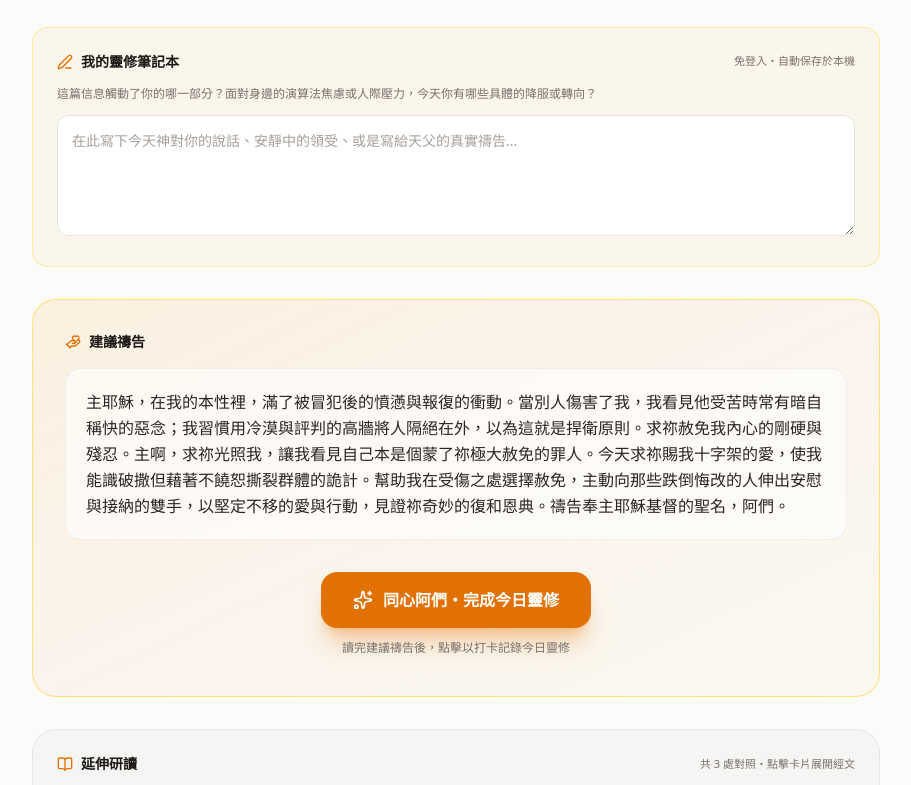
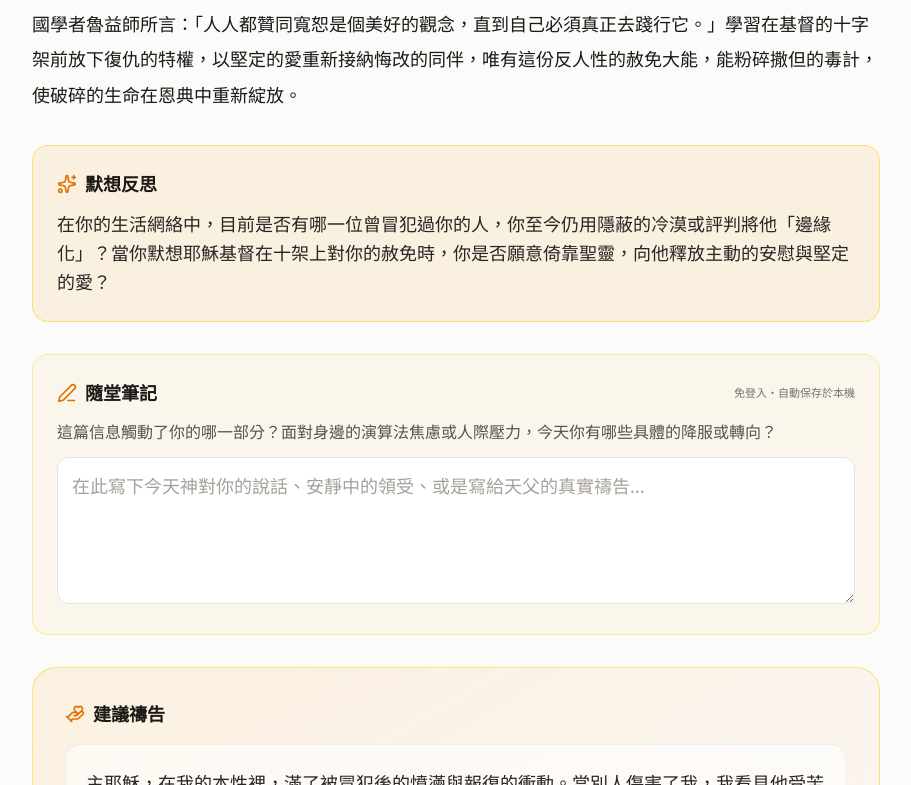
Before and after one commit to TychicusAI/QT-with-Tychicus, a Next.js app: page /devotional/youth/2026-09-14/fri in a window 1280 px wide. Shown: the part 1775-2560 px from the top of the page, without its empty margins (184-1095 px from the left). Built offline with nearby package versions, Linux system fonts and the light colour scheme.

Commit message:
style: enlarge section titles to medium size and set default content font size to medium

```diff
--- a/src/components/DevotionalReader.tsx
+++ b/src/components/DevotionalReader.tsx
@@ -30,8 +30,24 @@ interface DevotionalReaderProps {
 }
 
 export function DevotionalReader({ week, day }: DevotionalReaderProps) {
-  const [fontSize, setFontSize] = useState<"normal" | "large" | "xlarge">("normal");
+  const [fontSize, setFontSize] = useState<"normal" | "large" | "xlarge">("large");
   const [isShareModalOpen, setIsShareModalOpen] = useState(false);
+
+  React.useEffect(() => {
+    try {
+      const saved = localStorage.getItem("qt_font_size");
+      if (saved === "normal" || saved === "large" || saved === "xlarge") {
+        setFontSize(saved);
+      }
+    } catch {}
+  }, []);
+
+  const handleSetFontSize = (size: "normal" | "large" | "xlarge") => {
+    setFontSize(size);
+    try {
+      localStorage.setItem("qt_font_size", size);
+    } catch {}
+  };
 
   const isFamily = week.version === "family";
   const otherVersion: DevotionalVersion = isFamily ? "youth" : "family";
@@ -46,11 +62,23 @@ export function DevotionalReader({ week, day }: DevotionalReaderProps) {
   const prevDay = currentIndex > 0 ? week.days[currentIndex - 1] : null;
   const nextDay = currentIndex < week.days.length - 1 ? week.days[currentIndex + 1] : null;
 
-  // Font size classes
+  // Font size classes - 預設為「中」字級 (large)
   const fontClasses = {
     normal: "text-base leading-relaxed sm:leading-loose",
     large: "text-lg leading-relaxed sm:leading-loose",
     xlarge: "text-xl leading-loose"
+  }[fontSize];
+
+  const meditationClasses = {
+    normal: "text-sm sm:text-base leading-relaxed font-medium",
+    large: "text-base sm:text-lg leading-relaxed font-medium",
+    xlarge: "text-lg sm:text-xl leading-loose font-medium",
+  }[fontSize];
+
+  const prayerClasses = {
+    normal: "text-sm sm:text-base leading-relaxed whitespace-pre-line space-y-3",
+    large: "text-base sm:text-lg leading-relaxed sm:leading-loose whitespace-pre-line space-y-3",
+    xlarge: "text-lg sm:text-xl leading-loose whitespace-pre-line space-y-4",
   }[fontSize];
 
   return (
@@ -83,7 +111,7 @@ export function DevotionalReader({ week, day }: DevotionalReaderProps) {
           {/* Font size switcher */}
           <div className="flex items-center bg-stone-100 dark:bg-stone-800/80 rounded-lg p-0.5 border border-stone-200 dark:border-stone-700">
             <button
-              onClick={() => setFontSize("normal")}
+              onClick={() => handleSetFontSize("normal")}
               className={`px-2 py-1 rounded text-xs font-semibold cursor-pointer ${
                 fontSize === "normal"
                   ? "bg-white dark:bg-stone-700 text-stone-900 dark:text-white shadow-xs"
@@ -93,7 +121,7 @@ export function DevotionalReader({ week, day }: DevotionalReaderProps) {
               小
             </button>
             <button
-              onClick={() => setFontSize("large")}
+              onClick={() => handleSetFontSize("large")}
               className={`px-2 py-1 rounded text-xs font-semibold cursor-pointer ${
                 fontSize === "large"
                   ? "bg-white dark:bg-stone-700 text-stone-900 dark:text-white shadow-xs"
@@ -103,7 +131,7 @@ export function DevotionalReader({ week, day }: DevotionalReaderProps) {
               中
             </button>
             <button
-              onClick={() => setFontSize("xlarge")}
+              onClick={() => handleSetFontSize("xlarge")}
               className={`px-2 py-1 rounded text-xs font-semibold cursor-pointer ${
                 fontSize === "xlarge"
                   ? "bg-white dark:bg-stone-700 text-stone-900 dark:text-white shadow-xs"
@@ -174,11 +202,11 @@ export function DevotionalReader({ week, day }: DevotionalReaderProps) {
       >
         <div className="flex items-center gap-2 mb-3">
           <BookOpen
-            className={`w-4 h-4 shrink-0 ${
+            className={`w-5 h-5 shrink-0 ${
               isFamily ? "text-teal-600 dark:text-teal-400" : "text-amber-600 dark:text-amber-400"
             }`}
           />
-          <span className="font-bold text-sm text-stone-900 dark:text-stone-100">今日經文</span>
+          <h3 className="font-bold text-base sm:text-lg text-stone-900 dark:text-stone-100">今日經文</h3>
         </div>
         <blockquote className="text-lg sm:text-xl font-serif text-stone-900 dark:text-stone-100 leading-relaxed font-semibold">
           {day.scriptureText.replace(/^[「"“]|["”」]$/g, "")}
@@ -189,11 +217,11 @@ export function DevotionalReader({ week, day }: DevotionalReaderProps) {
       <section className="space-y-6">
         <div className="flex items-center gap-2">
           <Quote
-            className={`w-4 h-4 rotate-180 shrink-0 ${
+            className={`w-5 h-5 rotate-180 shrink-0 ${
               isFamily ? "text-teal-600 dark:text-teal-400" : "text-amber-600 dark:text-amber-400"
             }`}
           />
-          <span className="font-bold text-sm text-stone-900 dark:text-stone-100">今日信息</span>
+          <h3 className="font-bold text-base sm:text-lg text-stone-900 dark:text-stone-100">今日信息</h3>
         </div>
 
         <div
@@ -207,7 +235,7 @@ export function DevotionalReader({ week, day }: DevotionalReaderProps) {
       {/* 3. Meditation Question Card */}
       {day.meditationQuestion && (
         <section
-          className={`rounded-2xl p-5 sm:p-6 border space-y-2 ${
+          className={`rounded-2xl p-5 sm:p-6 border space-y-3 ${
             isFamily
               ? "bg-teal-500/10 dark:bg-teal-950/30 border-teal-300/60 dark:border-teal-700/60"
               : "bg-amber-500/10 dark:bg-amber-950/30 border-amber-300/60 dark:border-amber-700/60"
@@ -215,13 +243,13 @@ export function DevotionalReader({ week, day }: DevotionalReaderProps) {
         >
           <div className="flex items-center gap-2">
             <Sparkles
-              className={`w-4 h-4 shrink-0 ${
+              className={`w-5 h-5 shrink-0 ${
                 isFamily ? "text-teal-600 dark:text-teal-400" : "text-amber-600 dark:text-amber-400"
               }`}
             />
-            <span className="font-bold text-sm text-stone-900 dark:text-stone-100">默想反思</span>
+            <h3 className="font-bold text-base sm:text-lg text-stone-900 dark:text-stone-100">默想反思</h3>
           </div>
-          <p className="text-sm font-medium text-stone-800 dark:text-stone-100 leading-relaxed">
+          <p className={`${meditationClasses} text-stone-800 dark:text-stone-100`}>
             {day.meditationQuestion.replace(/^[「"“]|["”」]$/g, "")}
           </p>
         </section>
@@ -234,6 +262,7 @@ export function DevotionalReader({ week, day }: DevotionalReaderProps) {
         weekId={week.id}
         dayId={day.id}
         dayTitle={day.title}
+        fontSize={fontSize}
       />
 
       {/* 5. Suggested Prayer Section */}
@@ -246,14 +275,14 @@ export function DevotionalReader({ week, day }: DevotionalReaderProps) {
       >
         <div className="flex items-center gap-2">
           <HandHeart
-            className={`w-4 h-4 shrink-0 ${
+            className={`w-5 h-5 shrink-0 ${
               isFamily ? "text-teal-600 dark:text-teal-400" : "text-amber-600 dark:text-amber-400"
             }`}
           />
-          <span className="font-bold text-sm text-stone-900 dark:text-stone-100">建議禱告</span>
+          <h3 className="font-bold text-base sm:text-lg text-stone-900 dark:text-stone-100">建議禱告</h3>
         </div>
 
-        <div className="font-serif text-stone-800 dark:text-stone-200 text-sm sm:text-base leading-relaxed whitespace-pre-line space-y-3 bg-white/60 dark:bg-stone-950/40 p-5 rounded-2xl border border-stone-200/60 dark:border-stone-800">
+        <div className={`font-serif text-stone-800 dark:text-stone-200 ${prayerClasses} bg-white/60 dark:bg-stone-950/40 p-5 rounded-2xl border border-stone-200/60 dark:border-stone-800`}>
           {day.suggestedPrayer}
         </div>
 
--- a/src/components/ExtendedStudySection.tsx
+++ b/src/components/ExtendedStudySection.tsx
@@ -31,9 +31,9 @@ export function ExtendedStudySection({ items, version = "youth" }: ExtendedStudy
   return (
     <section className="p-5 sm:p-6 rounded-3xl bg-stone-100 dark:bg-stone-900 border border-stone-200 dark:border-stone-800 space-y-4">
       <div className="flex items-center justify-between">
-        <h4 className="font-bold text-sm text-stone-900 dark:text-stone-100 flex items-center gap-2">
+        <h4 className="font-bold text-base sm:text-lg text-stone-900 dark:text-stone-100 flex items-center gap-2">
           <BookOpen
-            className={`w-4 h-4 ${
+            className={`w-5 h-5 shrink-0 ${
               isFamily ? "text-teal-600 dark:text-teal-400" : "text-amber-600 dark:text-amber-400"
             }`}
           />
--- a/src/components/JournalBox.tsx
+++ b/src/components/JournalBox.tsx
@@ -10,9 +10,10 @@ interface JournalBoxProps {
   weekId: string;
   dayId: string;
   dayTitle?: string;
+  fontSize?: "normal" | "large" | "xlarge";
 }
 
-export function JournalBox({ version, weekId, dayId }: JournalBoxProps) {
+export function JournalBox({ version, weekId, dayId, fontSize = "large" }: JournalBoxProps) {
   const [note, setNote] = useState(() => getJournalNote(version, weekId, dayId));
   const [savedStatus, setSavedStatus] = useState(false);
 
@@ -27,6 +28,18 @@ export function JournalBox({ version, weekId, dayId }: JournalBoxProps) {
 
   const isFamily = version === "family";
 
+  const promptClasses = {
+    normal: "text-xs sm:text-sm leading-relaxed",
+    large: "text-sm sm:text-base leading-relaxed",
+    xlarge: "text-base sm:text-lg leading-relaxed",
+  }[fontSize];
+
+  const textareaClasses = {
+    normal: "text-sm sm:text-base leading-relaxed",
+    large: "text-base sm:text-lg leading-relaxed",
+    xlarge: "text-lg sm:text-xl leading-relaxed",
+  }[fontSize];
+
   return (
     <div
       className={`rounded-2xl p-5 sm:p-6 border space-y-3 ${
@@ -38,12 +51,12 @@ export function JournalBox({ version, weekId, dayId }: JournalBoxProps) {
       <div className="flex items-center justify-between">
         <div className="flex items-center gap-2">
           <PenLine
-            className={`w-4 h-4 shrink-0 ${
+            className={`w-5 h-5 shrink-0 ${
               isFamily ? "text-teal-600 dark:text-teal-400" : "text-amber-600 dark:text-amber-400"
             }`}
           />
-          <h4 className="font-bold text-sm text-stone-900 dark:text-stone-100">
-            {isFamily ? "家庭隨堂筆記與反思" : "我的靈修筆記本"}
+          <h4 className="font-bold text-base sm:text-lg text-stone-900 dark:text-stone-100">
+            隨堂筆記
           </h4>
         </div>
 
@@ -58,7 +71,7 @@ export function JournalBox({ version, weekId, dayId }: JournalBoxProps) {
         </span>
       </div>
 
-      <p className="text-xs text-stone-500 dark:text-stone-400 leading-relaxed">
+      <p className={`${promptClasses} text-stone-600 dark:text-stone-300`}>
         {isFamily
           ? "面對家庭餐桌上的對話與代際張力，今天神給了你什麼智慧或同理的眼光？"
           : "這篇信息觸動了你的哪一部分？面對身邊的演算法焦慮或人際壓力，今天你有哪些具體的降服或轉向？"}
@@ -73,7 +86,7 @@ export function JournalBox({ version, weekId, dayId }: JournalBoxProps) {
             : "在此寫下今天神對你的說話、安靜中的領受、或是寫給天父的真實禱告..."
         }
         rows={4}
-        className={`w-full p-3.5 rounded-xl text-base sm:text-sm bg-white dark:bg-stone-950 border border-stone-200 dark:border-stone-800 text-stone-800 dark:text-stone-200 placeholder:text-stone-400 focus:outline-none focus:ring-2 resize-y leading-relaxed ${
+        className={`w-full p-3.5 rounded-xl ${textareaClasses} bg-white dark:bg-stone-950 border border-stone-200 dark:border-stone-800 text-stone-800 dark:text-stone-200 placeholder:text-stone-400 focus:outline-none focus:ring-2 resize-y ${
           isFamily ? "focus:ring-teal-600" : "focus:ring-amber-500"
         }`}
       />
```
